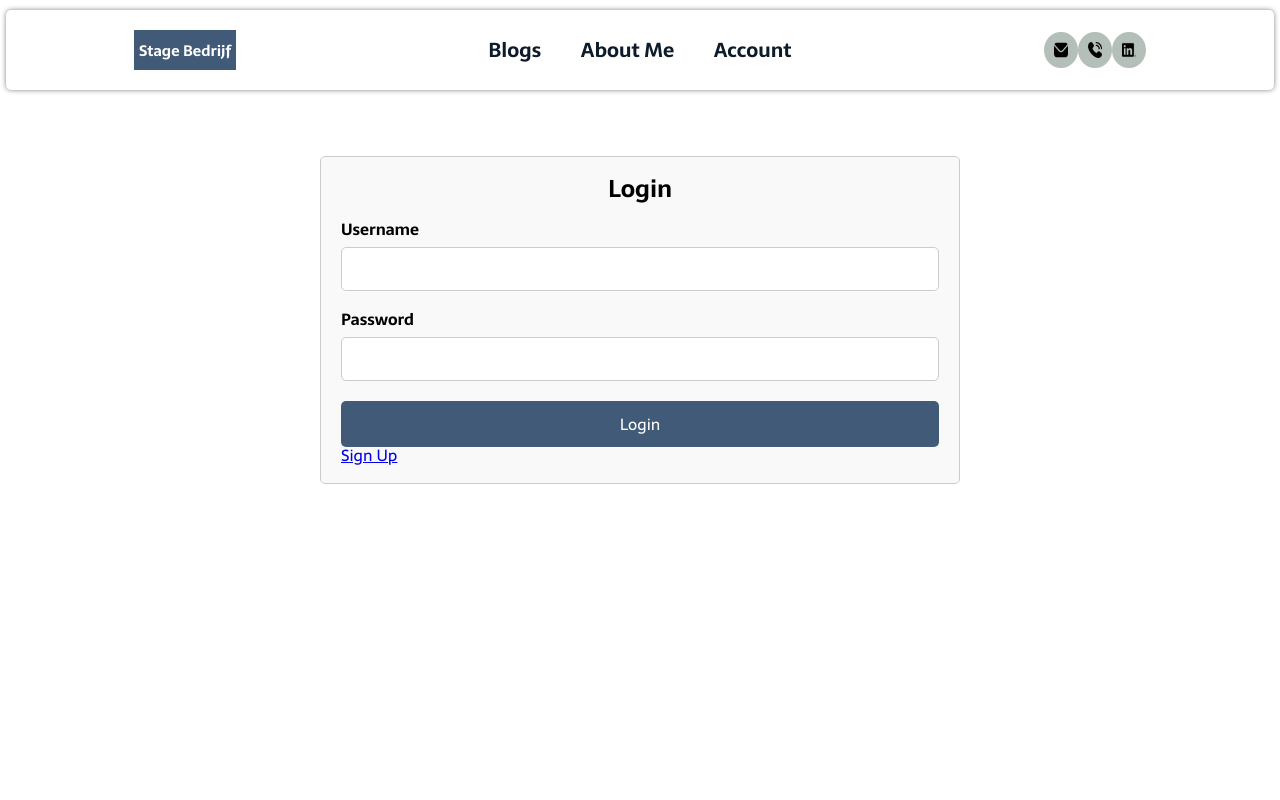
After one commit to RedaK-immalle/RedaK-immalle.github.io, a PHP site: page /login.php in a window 1280 px wide. The commit adds this page. Run offline with PHP 8.4, Linux system fonts and the light colour scheme.

Commit message:
Accounts work fully

```diff
--- a/StageBedrijfSite/css/style.css
+++ b/StageBedrijfSite/css/style.css
@@ -16,6 +16,7 @@ body, html {
 }
 
 body {
+  width: 100%;
   display: flex;
   justify-content: center;
 }
@@ -92,10 +93,10 @@ main {
   margin-top: 100px;
 }
 
-.login-form {
-  width: 50%;
-  height: 50%;
-  margin-top: 25vh;
+.account-form {
+  width: 50vw;
+  height: fit-content;
+  margin-top: 7vh;
   margin-left: auto;
   margin-right: auto;
   padding: 20px;
@@ -105,25 +106,26 @@ main {
   box-sizing: border-box;
   line-height: 1;
 }
-.login-form h2 {
+.account-form h2 {
   margin-bottom: 20px;
+  margin-top: 0;
   font-size: 24px;
   text-align: center;
 }
-.login-form label {
+.account-form label {
   display: block;
   margin-bottom: 10px;
   font-weight: bold;
 }
-.login-form input[type=text],
-.login-form input[type=password] {
+.account-form input[type=text],
+.account-form input[type=password] {
   width: 100%;
   padding: 10px;
   margin-bottom: 20px;
   border: 1px solid #ccc;
   border-radius: 5px;
 }
-.login-form input[type=submit] {
+.account-form input[type=submit] {
   width: 100%;
   padding: 10px;
   background-color: #415a77;
@@ -133,8 +135,11 @@ main {
   font-size: 16px;
   cursor: pointer;
 }
-.login-form input[type=submit]:hover {
+.account-form input[type=submit]:hover {
   background-color: #e0e1dd;
+}
+.account-form a {
+  margin-top: 5px;
 }
 
 /*# sourceMappingURL=style.css.map */
--- a/StageBedrijfSite/index.php
+++ b/StageBedrijfSite/index.php
@@ -18,7 +18,7 @@
 			<ul id="main-nav-buttons">
 				<li><a href="./index.php">Blogs</a></li>
 				<li><a href="./index.php">About Me</a></li>
-				<li><a href="./account.php">Account</a></li>
+				<li><a href="./login.php">Account</a></li>
 			</ul>
 
 			<!-- Socials -->
--- /dev/null
+++ b/StageBedrijfSite/login.php
@@ -0,0 +1,63 @@
+<!DOCTYPE html>
+<html lang="nl">
+    <head>
+        <link rel="preconnect" href="https://fonts.googleapis.com">
+		<link rel="preconnect" href="https://fonts.gstatic.com" crossorigin>
+		<link href="https://fonts.googleapis.com/css2?family=Sarala:wght@400;700&display=swap" rel="stylesheet">
+
+        <meta charset="UTF-8">
+        <meta name="viewport" content="width=device-width, initial-scale=1.0">
+        <title>Account</title>
+        <link rel="stylesheet" type="text/css" href="css/style.css">
+    </head>
+    <body>
+        <nav>
+			<!-- Main Logo -->
+			<div id="logo">Stage Bedrijf</div>
+			<!-- Main Buttons -->
+			<ul id="main-nav-buttons">
+				<li><a href="./index.php">Blogs</a></li>
+				<li><a href="./index.php">About Me</a></li>
+				<li><a href="./login.php">Account</a></li>
+			</ul>
+
+			<!-- Socials -->
+			<ul id="social-nav-buttons">
+				<li><img class="social-nav-img" src="Icons/envelope.png"/></li>
+				<li><img class="social-nav-img" src="Icons/phone-call.png"/></li>
+				<li><img class="social-nav-img" src="Icons/linkedin.png"/></li>
+			</ul>
+		</nav>
+        <main>
+            <!-- Login Form -->
+            <div class="account-form">
+                <h2>Login</h2>
+                <form action="login.php" method="post">
+                    <label for="username">Username</label>
+                    <input type="text" id="username" name="username" required>
+
+                    <label for="password">Password</label>
+                    <input type="password" id="password" name="password" required>
+
+                    <input type="submit" name="submit" value="Login">
+                    <?php
+                    $hash = password_hash("testPass", PASSWORD_DEFAULT);
+                    ?>
+                    <a href="./signup.php">Sign Up</a>
+                </form>
+            </div>
+            <?php
+                /* Confirming login */
+                $conn = new mysqli("10.2.2.236", "root", "Leerling123", "stagebedrijf");
+                if($conn->connect_error) {die("<p>Connection error: " . $conn->connect_error . "</p>");}
+                if (isset($_POST['submit'])) {
+                    $sqlQuery = "SELECT PasswordHash FROM tblUsers WHERE Username=\"".$_POST['username']."\";";
+                    $sqlResult = $conn->query($sqlQuery);
+                    $hash = $sqlResult->fetch_assoc()['PasswordHash'];
+
+                    $correctLogin = password_verify($_POST['password'], $hash) == "1" ? true: false;
+                }
+            ?>
+        </main>
+    </body>
+</html>
--- a/StageBedrijfSite/scss/style.scss
+++ b/StageBedrijfSite/scss/style.scss
@@ -15,6 +15,7 @@ body, html {
 }
 
 body {
+  width: 100%;
   display: flex;
   justify-content: center;
 }
@@ -100,10 +101,10 @@ main {
   margin-top: 100px;
 }
 
-.login-form {
-  width: 50%;
-  height: 50%;
-  margin-top: 25vh;
+.account-form {
+  width: 50vw;
+  height: fit-content;
+  margin-top: 7vh;
   margin-left: auto;
   margin-right: auto;
   padding: 20px;
@@ -115,6 +116,7 @@ main {
 
   h2 {
     margin-bottom: 20px;
+    margin-top: 0;
     font-size: 24px;
     text-align: center;
   }
@@ -148,4 +150,8 @@ main {
   input[type="submit"]:hover {
     background-color: variables.$secondaryColor;
   }
+
+  a {
+    margin-top: 5px;
+  }
 }
```
Also changed, not shown: StageBedrijfSite/signup.php (renamed from StageBedrijfSite/account.php, +25 -28 lines), 1 other file.
